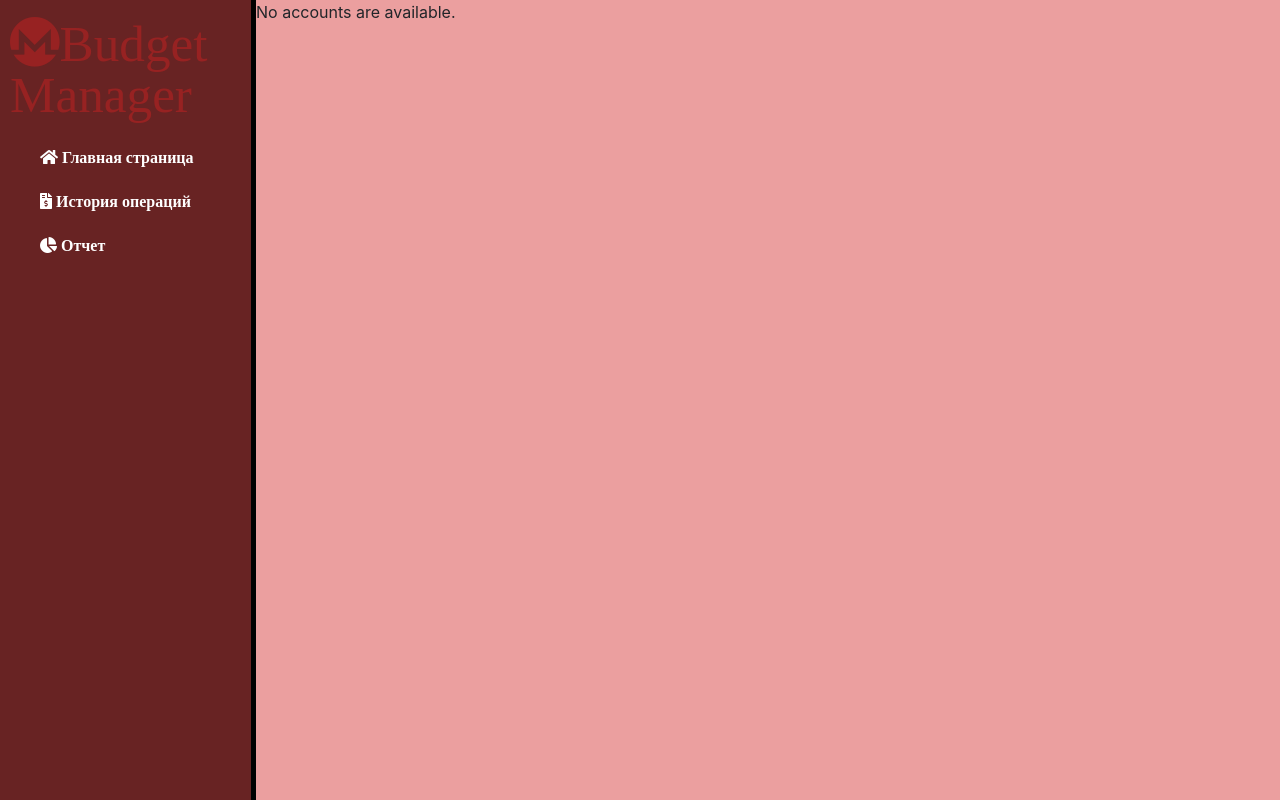
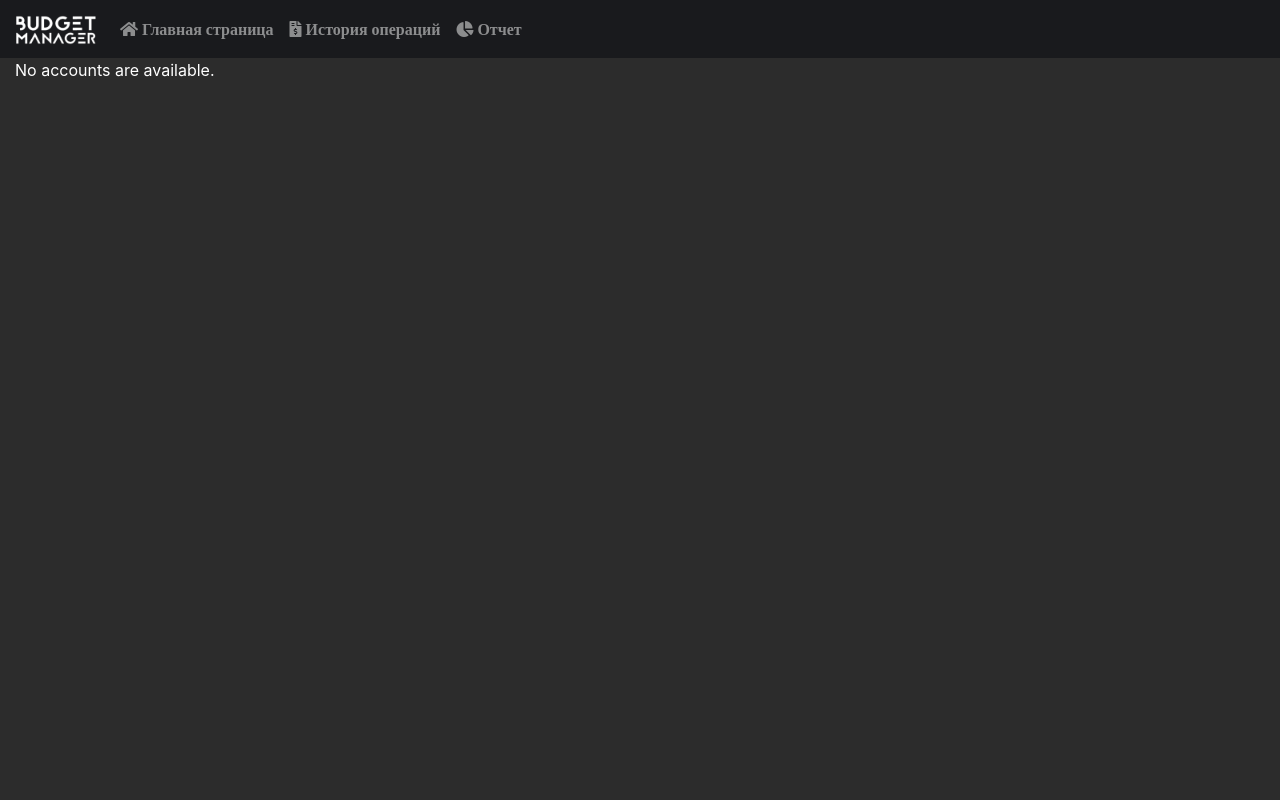
Before and after one commit to PitKoro/budget-manager, a Django app: template core/templates/core/main.html in a window 1280 px wide. Run offline with Django 3.2, Linux system fonts and the light colour scheme; the template is opened without the code that fills it, so the values that code supplies are empty; some libraries are stand-ins or nearby versions.

Commit message:
Поменял aside на navbar, изменил цвета на темные

```diff
--- a/core/static/css/core.css
+++ b/core/static/css/core.css
@@ -1,42 +1,9 @@
 body {
-  background: rgb(235, 159, 159);
+  background: #2c2c2c;
+  color: #fff;
+
 }
 
-aside {
-  float: left;
-  background: rgb(104, 35, 35);
-  width: 20vw;
-  padding: 2, 5%;
-  height: 100vh;
-  color: rgb(151, 34, 34);
-  border-right: 5px solid black;
+.bg-dark {
+  background-color: #191A1D!important;
 }
-
-aside > img {
-  width: 100%;
-  color: rgb(151, 34, 34);
-}
-
-aside .logo{
-  font-size: 4vw;
-  margin-left: 10px;
-  margin-top: 2vh;
-  font-weight: bold;
-}
-
-aside .navigation{list-style: none;}
-aside .navigation li a{
-  color: #fff;
-  display: block;
-  margin-top: 20px;
-  transition: all .4s ease;
-}
-aside .navigation li:hover a:hover{
-  color: #eb5959;
-  text-decoration: none;
-  transform: scale(1.05);
-}
-
-.active i{
-  color: red;
-}
--- a/core/templates/core/base.html
+++ b/core/templates/core/base.html
@@ -23,18 +23,21 @@
   </head>
 
   <body>
-    <div class="conteiner-body">
-      <aside>
-        <h3 class="logo">
-          <i class="fab fa-monero">Budget<br />Manager</i>
-        </h3>
-        <ul class="navigation">
-          <li class="{% if url_name == 'main' %}active{% endif %}"><a href="{% url 'main' %}"><i class="fas fa-home"> Главная страница</i></a></li>
-          <li class="{% if url_name == 'history' %}active{% endif %}"><a href="{% url 'history' %}"><i class="fas fa-file-invoice-dollar"> История операций</i></a></li>
-          <li class="{% if url_name == 'report' %}active{% endif %}"><a href="{% url 'report' %}"><i class="fas fa-chart-pie"> Отчет</i></a></li>
-        </ul>
-      </aside>
-    </div>
+    <nav class="navbar navbar-expand-lg navbar-dark bg-dark">
+      <a class="navbar-brand" href="{% url 'main' %}">
+        <img src="{% static 'img/main_logo.png' %}" width="80px" height="30px" alt="" loading="lazy">
+      </a>
+      <button class="navbar-toggler" type="button" data-toggle="collapse" data-target="#navbarNavAltMarkup" aria-controls="navbarNavAltMarkup" aria-expanded="false" aria-label="Toggle navigation">
+        <span class="navbar-toggler-icon"></span>
+      </button>
+      <div class="collapse navbar-collapse" id="navbarNavAltMarkup">
+        <div class="navbar-nav">
+          <a class="nav-link {% if url_name == 'main' %}active{% endif %}" href="{% url 'main' %}"><i class="fas fa-home"> Главная страница</i></a>
+          <a class="nav-link {% if url_name == 'history' %}active{% endif %}" href="{% url 'history' %}"><i class="fas fa-file-invoice-dollar"> История операций</i></a>
+          <a class="nav-link {% if url_name == 'report' %}active{% endif %}" href="{% url 'report' %}"><i class="fas fa-chart-pie"> Отчет</i></a>
+        </div>
+      </div>
+    </nav>
 
     <div class="col">
       {% block content %}
```
Also changed, not shown: core/static/img/main_logo.png (added).
